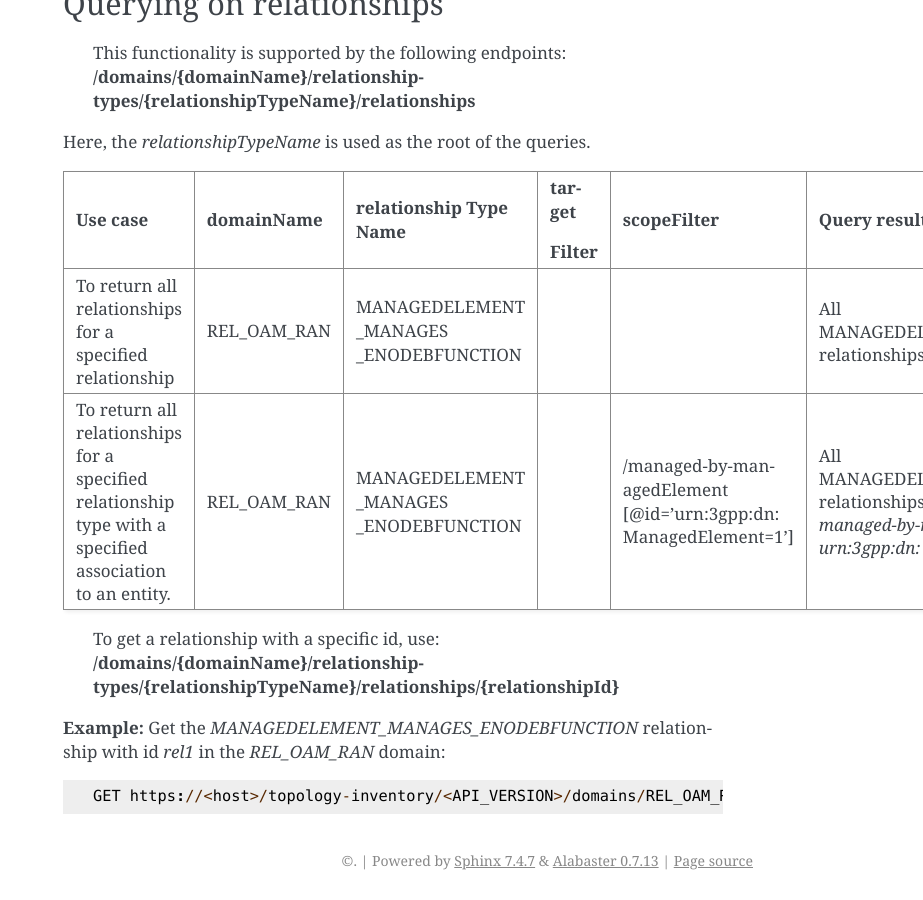
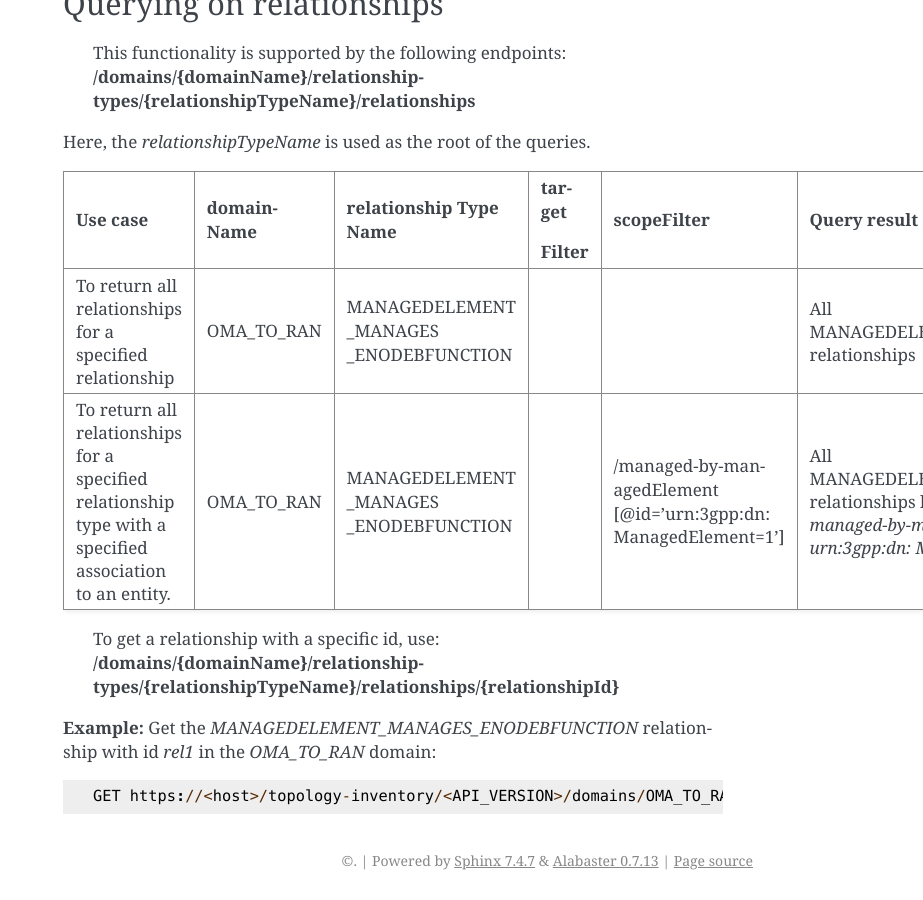
Before and after one commit to o-ran-sc/smo-teiv, a Sphinx documentation site: the page built from docs/supported-filter-options.rst, in a window 1280 px wide and 900 px high, scrolled down 5551 px. Shown: the whole window, without its empty margins (357-1280 px from the left). Built offline with Sphinx 7.4.7, drawn with Linux system fonts in a browser that asks for light colours; some of the changed text lies outside the part shown.

```diff
--- a/docs/supported-filter-options.rst
+++ b/docs/supported-filter-options.rst
@@ -101,16 +101,16 @@ The *entityTypeName* is used as the root of the queries.
 +------------------------------------------+-------------+----------------+--------------+----------------------------+--------------------------------------------------+
 | Use case                                 | domainName  | entityTypeName | targetFilter | scopeFilter                | Query result                                     |
 +==========================================+=============+================+==============+============================+==================================================+
-| | To return the ids for all instances of | REL_OAM_RAN | ENodeBFunction |              | /managed-by-managedElement | | All ENodeBFunction entities that are managed   |
+| | To return the ids for all instances of | OAM_TO_RAN  | ENodeBFunction |              | /managed-by-managedElement | | All ENodeBFunction entities that are managed   |
 | | an entityTypeName related by an        |             |                |              |                            | | by any Managed Element.                        |
 | | association.                           |             |                |              |                            |                                                  |
 +------------------------------------------+-------------+----------------+--------------+----------------------------+--------------------------------------------------+
-| | To return the ids for all instances of | REL_OAM_RAN | ENodeBFunction |              | /managed-by-managedElement | | All ENodeBFunction entities that are managed   |
+| | To return the ids for all instances of | OMA_TO_RAN  | ENodeBFunction |              | /managed-by-managedElement | | All ENodeBFunction entities that are managed   |
 | | an entityTypeName related by an        |             |                |              | [@id = 'urn\:3gpp:dn:      | | by the Managed Element                         |
 | | association to another entity          |             |                |              | ManagedElement=1']         | | *urn\:3gpp:dn: ManagedElement=1*.              |
 | | specified by its *id*.                 |             |                |              |                            |                                                  |
 +------------------------------------------+-------------+----------------+--------------+----------------------------+--------------------------------------------------+
-| | To return the attributes for all       | REL_OAM_RAN | ENodeBFunction | /attributes  | /attributes [@enbId=1];    | | All EnodeBFunction entities with enbId as *1*  |
+| | To return the attributes for all       | OMA_TO_RAN  | ENodeBFunction | /attributes  | /attributes [@enbId=1];    | | All EnodeBFunction entities with enbId as *1*  |
 | | instances of an entityTypeName         |             |                |              |                            | | managed by the Managed Element                 |
 | | related by one or more associations    |             |                |              | /managed-by-managedElement | | *urn\:3gpp:dn: ManagedElement=1* or            |
 | | to other entities specified by their   |             |                |              | [@id='urn\:3gpp:dn:        | | *urn\:3gpp:dn: ManagedElement=2*,              |
@@ -168,11 +168,11 @@ Here, the *relationshipTypeName* is used as the root of the queries.
 |                                          |             | Type Name       |        |                            |                                                 |
 |                                          |             |                 | Filter |                            |                                                 |
 +==========================================+=============+=================+========+============================+=================================================+
-| | To return all relationships for a      | REL_OAM_RAN | MANAGEDELEMENT  |        |                            | | All MANAGEDELEMENT_MANAGES_ENODEBFUNCTION     |
+| | To return all relationships for a      | OMA_TO_RAN  | MANAGEDELEMENT  |        |                            | | All MANAGEDELEMENT_MANAGES_ENODEBFUNCTION     |
 | | specified relationship                 |             | _MANAGES        |        |                            | | relationships                                 |
 |                                          |             | _ENODEBFUNCTION |        |                            |                                                 |
 +------------------------------------------+-------------+-----------------+--------+----------------------------+-------------------------------------------------+
-| | To return all relationships for a      | REL_OAM_RAN | MANAGEDELEMENT  |        | /managed-by-managedElement | | All MANAGEDELEMENT_MANAGES_ENODEBFUNCTION     |
+| | To return all relationships for a      | OMA_TO_RAN  | MANAGEDELEMENT  |        | /managed-by-managedElement | | All MANAGEDELEMENT_MANAGES_ENODEBFUNCTION     |
 | | specified relationship type with a     |             | _MANAGES        |        | [@id='urn\:3gpp:dn:        | | relationships having an association           |
 | | specified association to an entity.    |             | _ENODEBFUNCTION |        | ManagedElement=1']         | | *managed-by-managedElement* to ManagedElement |
 |                                          |             |                 |        |                            | | *urn\:3gpp:dn: ManagedElement=1*.             |
@@ -184,8 +184,8 @@ Here, the *relationshipTypeName* is used as the root of the queries.
    **/domains/{domainName}/relationship-types/{relationshipTypeName}/relationships/{relationshipId}**
 
 **Example:** Get the *MANAGEDELEMENT_MANAGES_ENODEBFUNCTION*
-relationship with id *rel1* in the *REL_OAM_RAN* domain:
+relationship with id *rel1* in the *OMA_TO_RAN* domain:
 
 ::
 
-   GET https://<host>/topology-inventory/<API_VERSION>/domains/REL_OAM_RAN/relationship-types/MANAGEDELEMENT_MANAGES_ENODEBFUNCTION/relationships/rel1
+   GET https://<host>/topology-inventory/<API_VERSION>/domains/OMA_TO_RAN/relationship-types/MANAGEDELEMENT_MANAGES_ENODEBFUNCTION/relationships/rel1
```
Also changed, not shown: docs/developer-guide.rst (+13 -2 lines).
